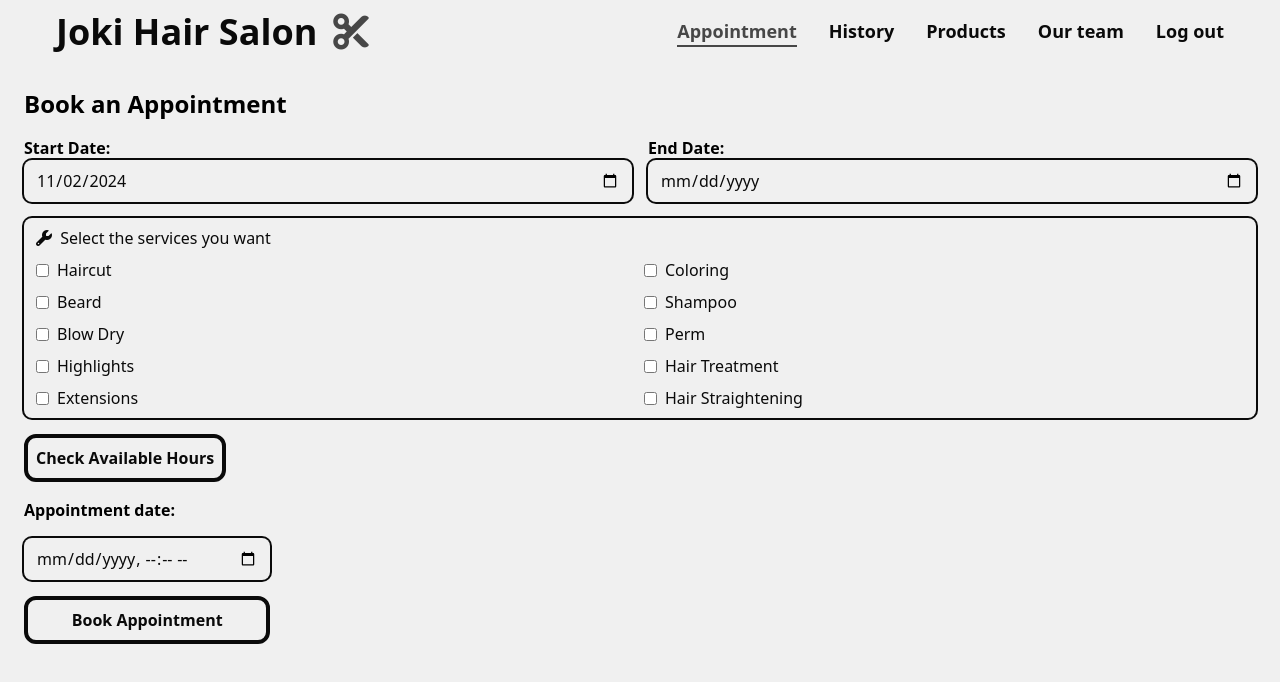
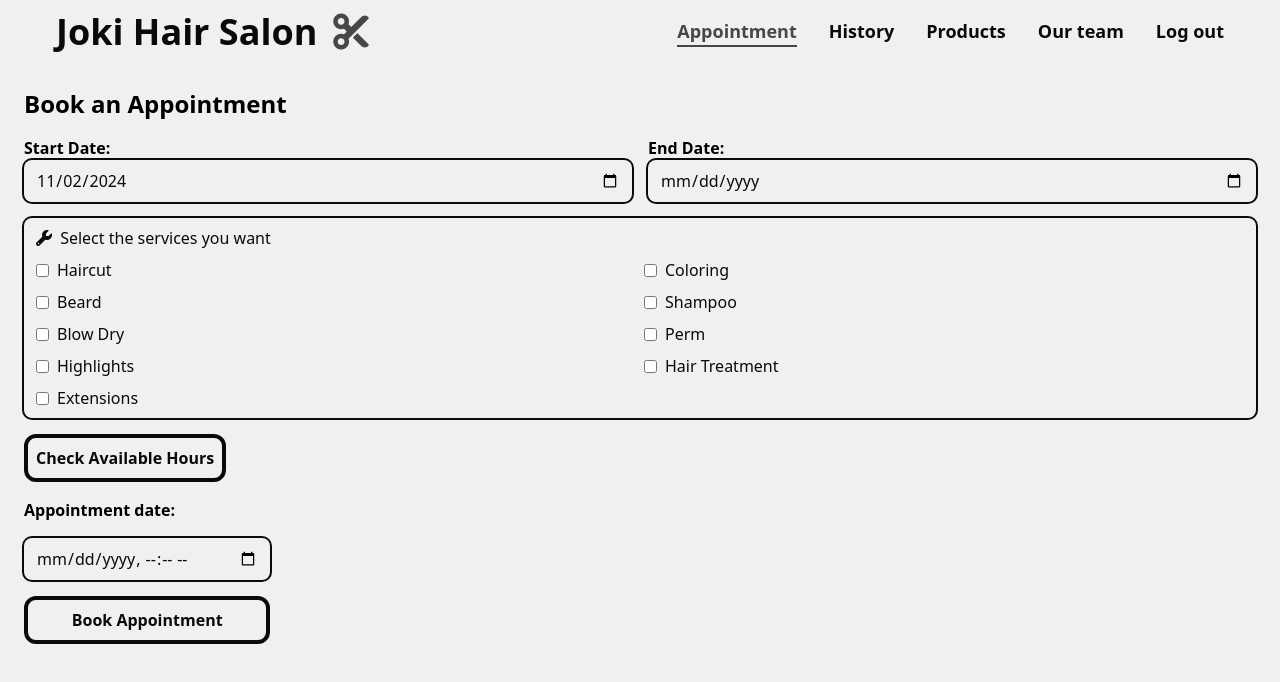
Before and after one commit to Josedzzz/joki-hair-salon-front, a React (Vite) app: page /user-dashboard in a window 1280 px wide. Shown: the top 682 px of the page. Built offline with nearby package versions, Linux system fonts and the light colour scheme; sample sign-in values are in the browser's storage.

Commit message:
delete a service and a skill

```diff
--- a/src/components/UserAppointment.tsx
+++ b/src/components/UserAppointment.tsx
@@ -14,7 +14,6 @@ enum Services {
   HIGHLIGHTS = "Highlights",
   HAIR_TREATMENT = "Hair Treatment",
   EXTENSIONS = "Extensions",
-  HAIRS_STRAIGHTENING = "Hair Straightening",
 }
 
 export default function UserAppointment() {
--- a/src/components/UserTeamInfo.tsx
+++ b/src/components/UserTeamInfo.tsx
@@ -10,7 +10,6 @@ enum Skills {
   HIGHLIGHTS = "Highlights",
   HAIR_TREATMENT = "Hair Treatment",
   EXTENSIONS = "Extensions",
-  HAIRS_STRAIGHTENING = "Hair Straightening",
 }
 
 // Props interface for the component
```
